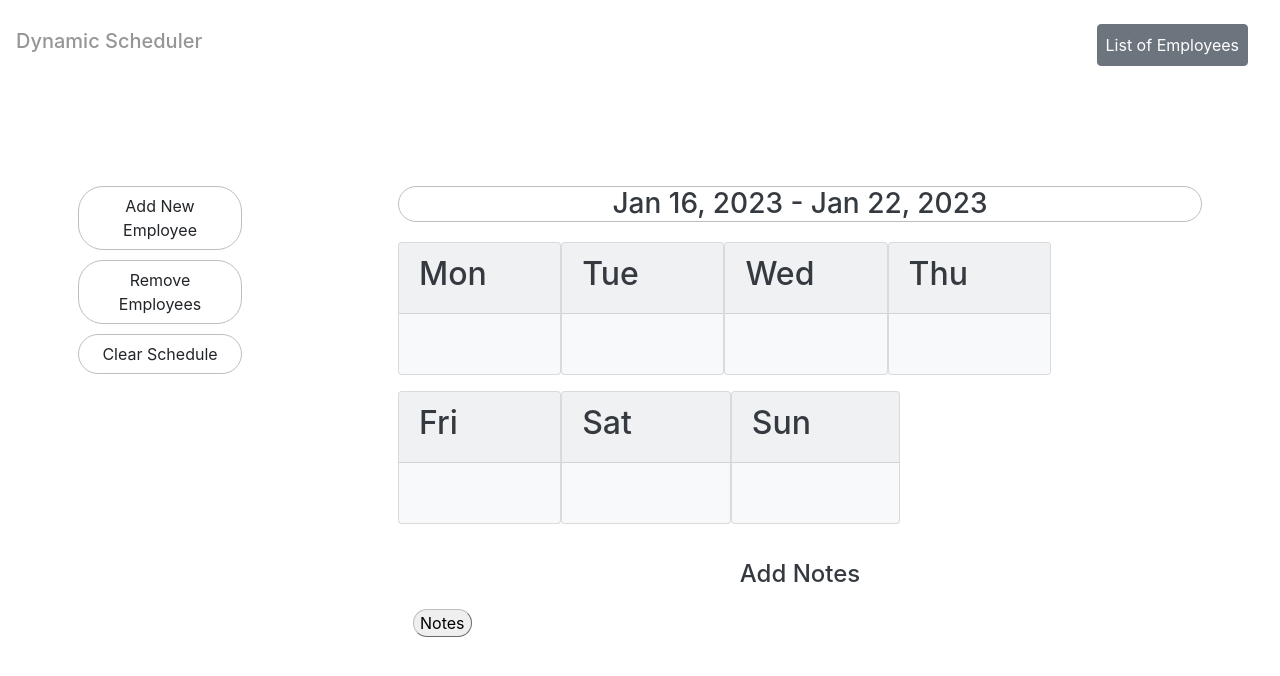
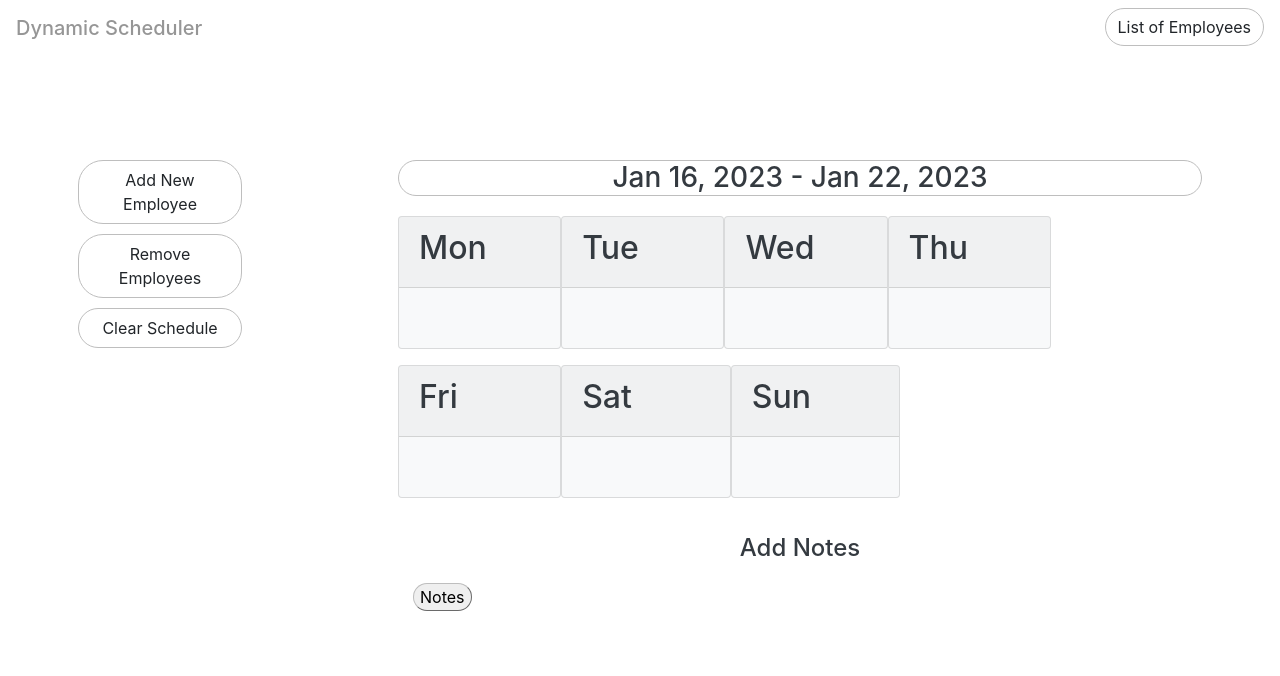
Before and after one commit to jjray84/Dynamic-Scheduler, a plain HTML site: page index.html in a window 1280 px wide. Drawn offline with nearby package versions, Linux system fonts and the light colour scheme; no server answers.

Commit message:
Styled the list of employees button to match back button

```diff
--- a/assets/css/style.css
+++ b/assets/css/style.css
@@ -63,7 +63,7 @@
 }
 
 #noteDialog {
-  alignt-item: center;
+  align-items: center;
   border-radius: 25px;
   border-width: 1px;
   border-color: rgb(190, 190, 190);
@@ -110,3 +110,17 @@ h4 {
 h5 {
   color: black;
 }
+
+#to-list {
+  border: 1px;
+  border-style: solid;
+  border-color: rgb(190, 190, 190);
+  margin-bottom: 10px;
+  border-radius: 25px;
+  text-align: center;
+}
+
+#to-list:hover {
+  background-color: rgb(49, 46, 46);
+  color: white;
+}
--- a/index.html
+++ b/index.html
@@ -29,7 +29,7 @@
     <!-- Navbar here -->
     <nav class="navbar navbar-expand-lg bg-white text-dark justify-content-between">
       <h5 id="nav">Dynamic Scheduler</h5>
-      <button type="button" id="to-list" class="btn btn-secondary p-2 m-3" onclick="location.href='./employee.html'">List of Employees</button>
+      <button type="button" id="to-list" class="btn" onclick="location.href='./employee.html'">List of Employees</button>
     </nav>
   </head>
   <body>
```
